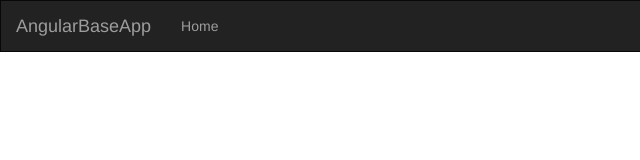
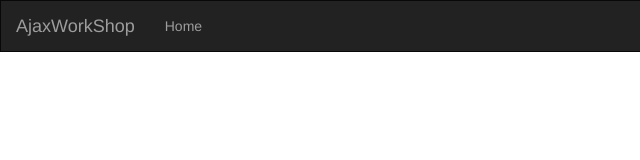
Before and after one commit to skwebies/AjaxWorkShop, a plain HTML site: page Index.html in a window 1280 px wide. Shown: the full height of the page, 0-640 px from the left. Drawn offline with nearby package versions, Linux system fonts and the light colour scheme.

Commit message:
navbar brand title changed

```diff
--- a/Views/Partials/Navbar.html
+++ b/Views/Partials/Navbar.html
@@ -6,7 +6,7 @@
                 <span class="icon-bar"></span>
                 <span class="icon-bar"></span>
             </button>
-            <a class="navbar-brand" href="#">AngularBaseApp</a>
+            <a class="navbar-brand" href="#">AjaxWorkShop</a>
         </div>
         <div class="collapse navbar-collapse" id="myNavbar">
             <ul class="nav navbar-nav">
```
